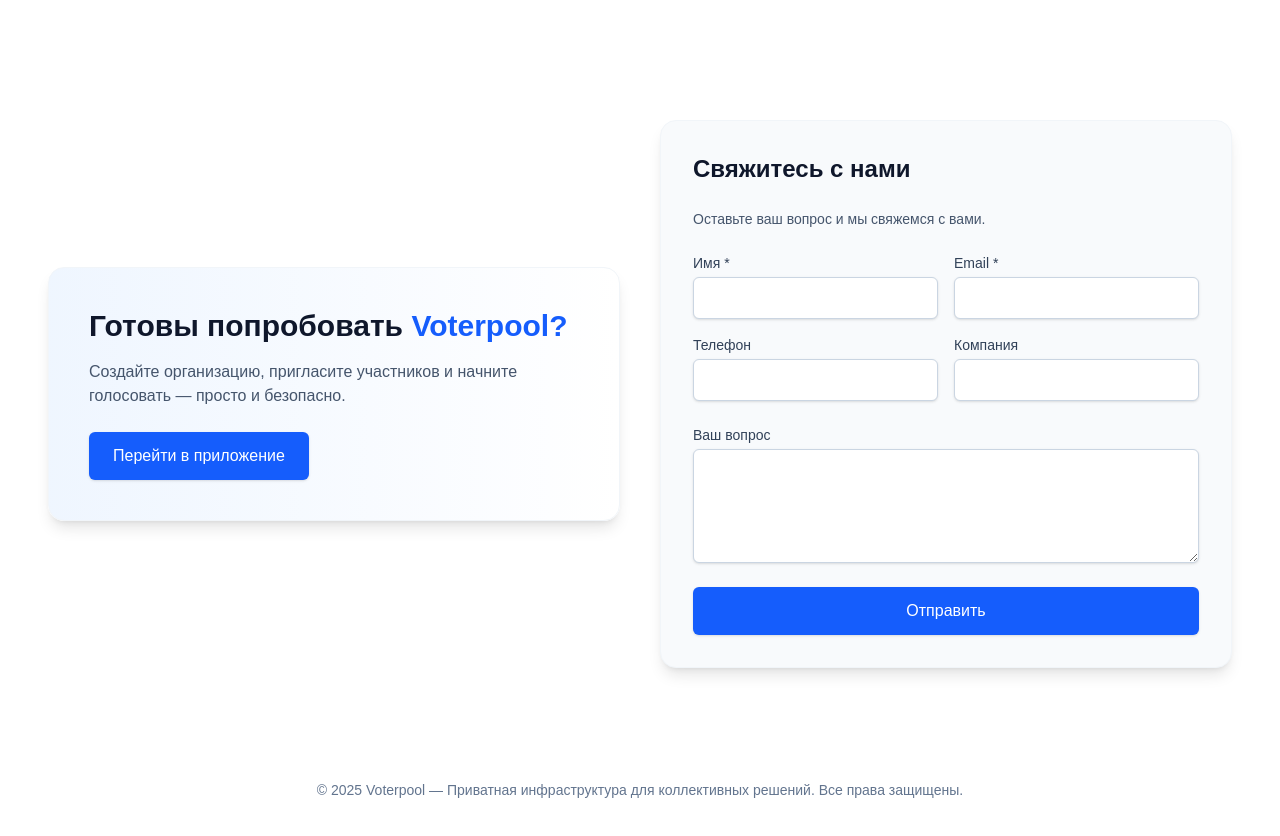
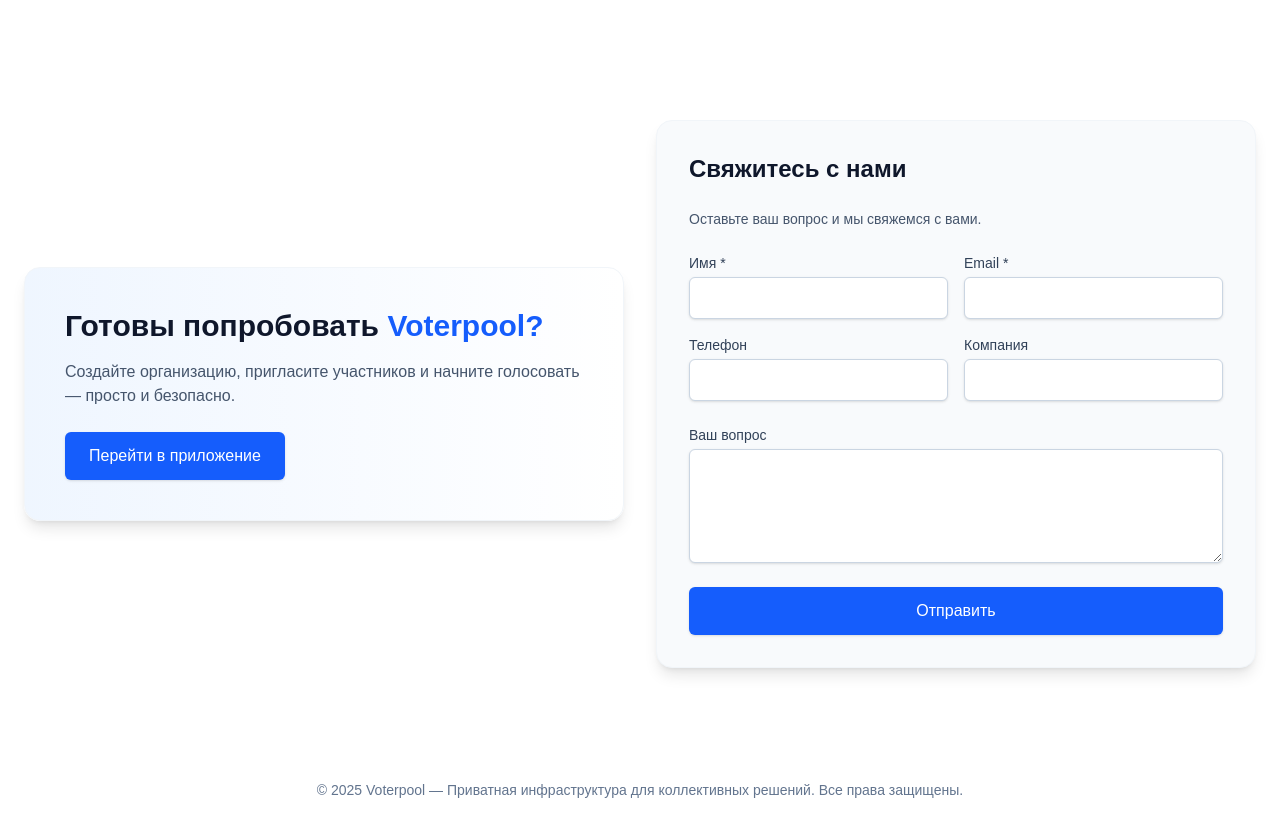
Before and after one commit to VoterPool/landing, a Next.js app: page / in a window 1280 px wide. Shown: the part 2560-3396 px from the top of the page. Built offline with nearby package versions, Linux system fonts and the light colour scheme.

Commit message:
chore: correcting padding

```diff
--- a/components/ContactForm.tsx
+++ b/components/ContactForm.tsx
@@ -34,8 +34,8 @@
 
   return (
     <section className="py-16">
-      <div className="max-w-7xl mx-auto px-6">
-        <div className="grid grid-cols-1 lg:grid-cols-2 gap-10 items-center">
+      <div className="max-w-7xl mx-auto">
+        <div className="grid grid-cols-1 lg:grid-cols-2 gap-8 items-center">
           {/* Левый CTA-блок */}
           <div className="bg-gradient-to-r from-blue-50 to-white rounded-2xl p-10 border border-slate-100 shadow-lg">
             <h4 className="text-3xl font-semibold">
```
